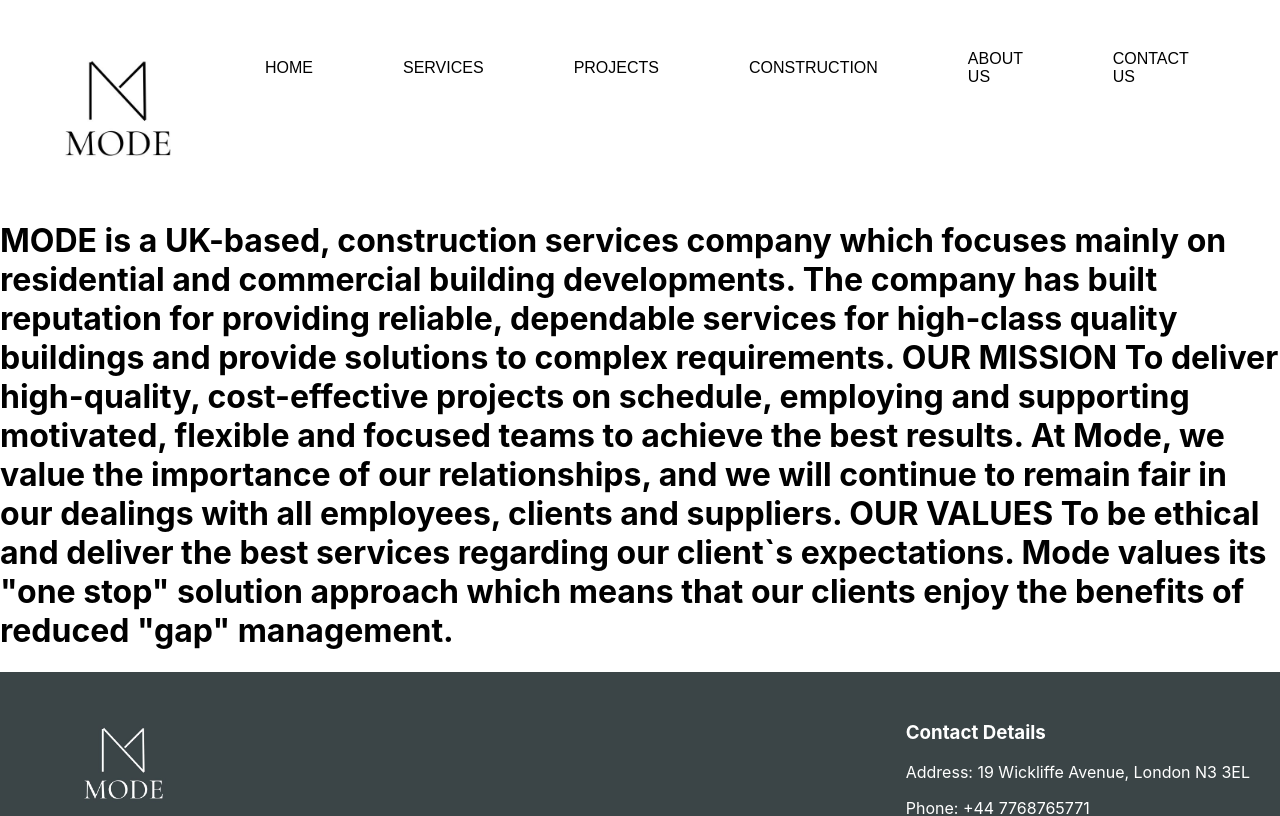
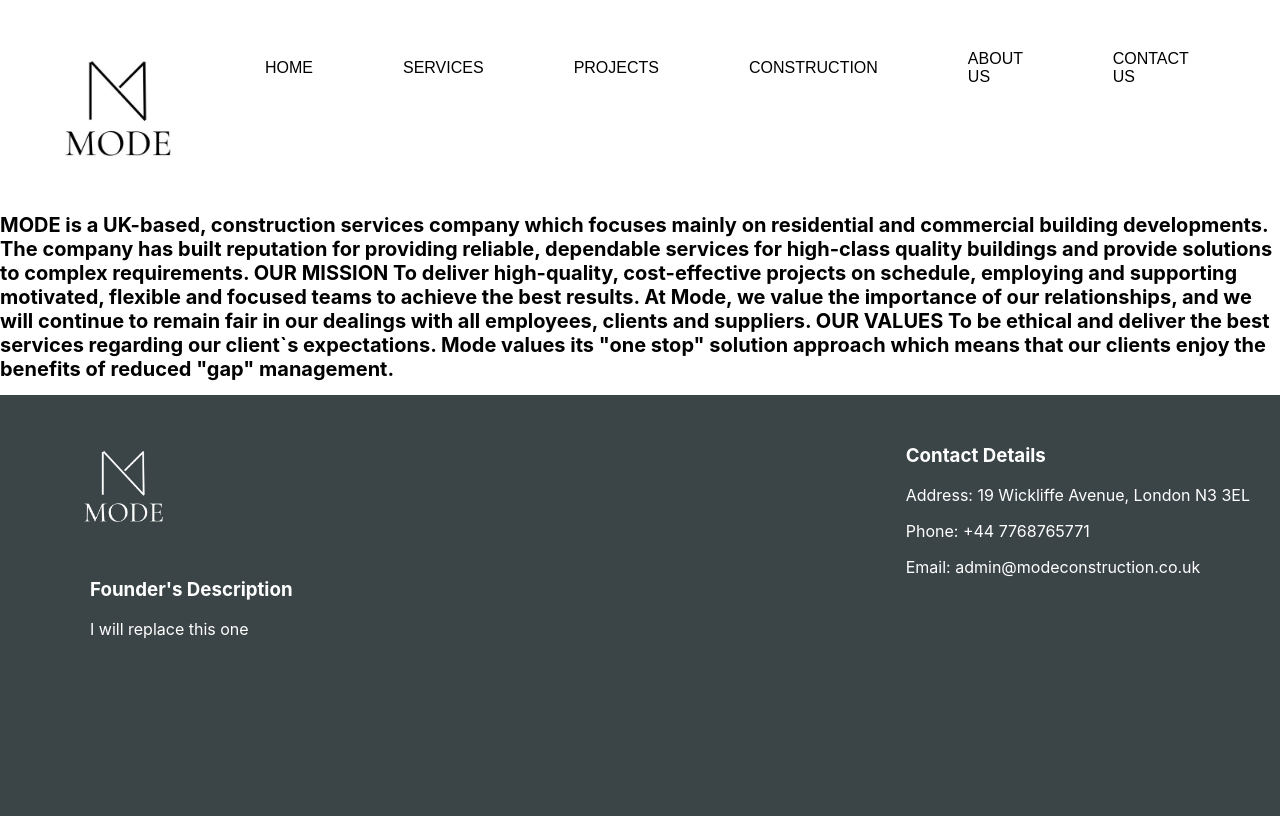
Before and after one commit to kostas39/mode_new, a React (Create React App) app: page /about-us in a window 1280 px wide. Shown: the top 816 px of the page. Built offline with nearby package versions, Linux system fonts and the light colour scheme; a small style sheet from the web is missing.

Commit message:
changes in about us

```diff
--- /dev/null
+++ b/src/components/AboutUsPage/AboutUsPage.css
@@ -0,0 +1,5 @@
+.about_script {
+  width: auto;
+  font-size: 20px;
+  text-decoration: none;
+}
--- a/src/components/AboutUsPage/AboutUsPage.js
+++ b/src/components/AboutUsPage/AboutUsPage.js
@@ -1,4 +1,5 @@
 import React from "react";
+import './AboutUsPage.css'
 
 const AboutUsPage = () => {
   const isAboutUsRoute = window.location.pathname === "/about-us";
@@ -9,7 +10,7 @@ const AboutUsPage = () => {
 
   return (
     <div>
-      <h1>MODE is a UK-based, construction services company which focuses mainly on residential and commercial building developments. The company has built reputation for providing reliable, dependable services for high-class quality buildings and provide solutions to complex requirements.
+      <h1 className="about_script">MODE is a UK-based, construction services company which focuses mainly on residential and commercial building developments. The company has built reputation for providing reliable, dependable services for high-class quality buildings and provide solutions to complex requirements.
 OUR MISSION
 To deliver high-quality, cost-effective projects on schedule, employing and supporting motivated, flexible and focused teams to achieve the best results. At Mode, we value the importance of our relationships, and we will continue to remain fair in our dealings with all employees, clients and suppliers.
 OUR VALUES
```
